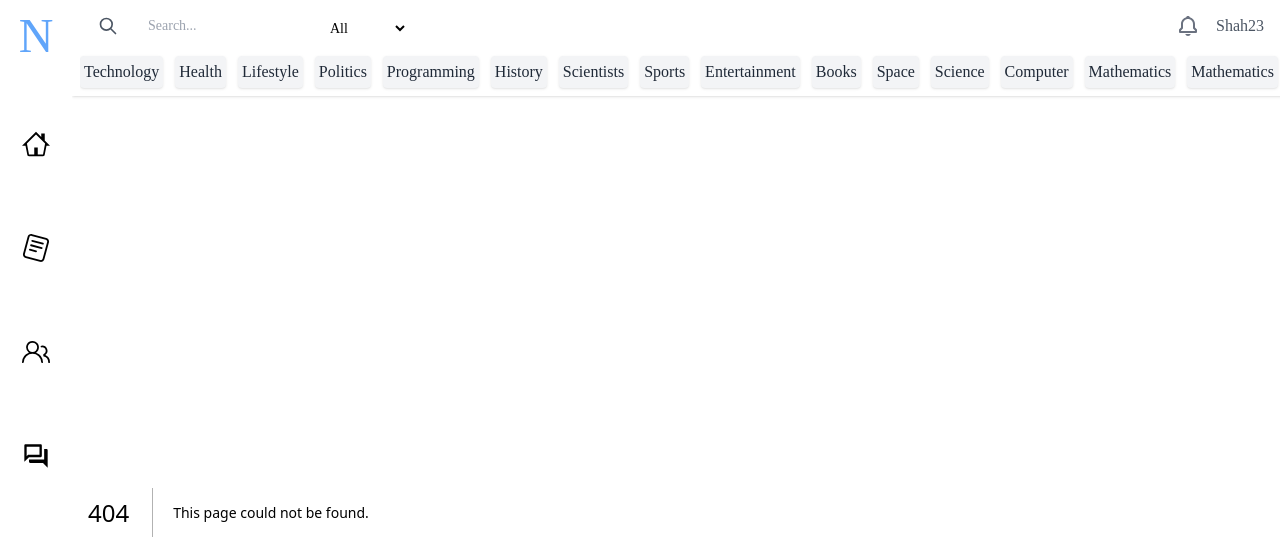
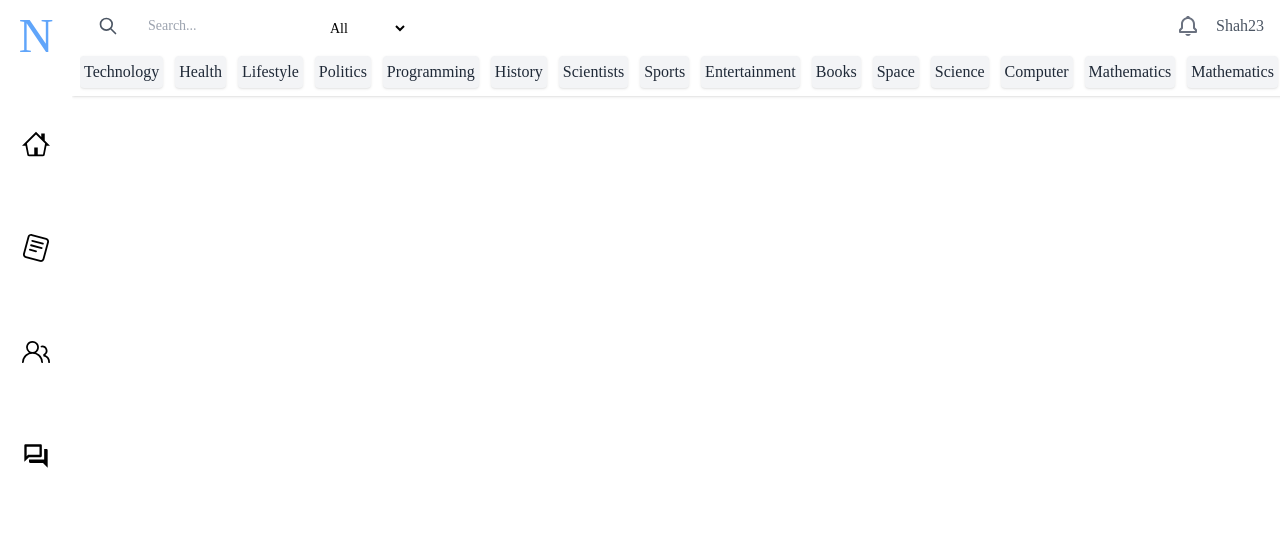
Before and after one commit to shahwaiz-kareem/Netcico, a Next.js app: page /articles/1 in a window 1280 px wide. Before the commit this address had no page. Shown: the top 560 px of the page. Built offline with nearby package versions, Linux system fonts and the light colour scheme.

Commit message:
add some features

```diff
--- /dev/null
+++ b/src/app/articles/[slug]/page.jsx
@@ -0,0 +1,11 @@
+import React from 'react'
+
+const Page = () => {
+  return (
+    <>
+     <div className='flex'></div>
+    </>
+  )
+}
+
+export default Page
--- a/src/app/layout.jsx
+++ b/src/app/layout.jsx
@@ -16,12 +16,12 @@ export default function RootLayout({ children }) {
     <html lang="en" >
       <link rel="icon" href="/favicon.ico" sizes="any" />
       <body className={inter.className + "overflow-x-hidden"} >
-        <div className="h-screen -full w-full bg-white relative flex overflow-hidden">
+        <div className="h-screen w-screen bg-white  flex overflow-hidden">
           <Sidebar />
-          <div className="w-full h-full flex flex-col justify-between">
+          <div className="w-screen h-full flex flex-col justify-between">
             <Header />
-            <main className="max-w-full h-full flex relative overflow-y-hidden">
-              <div className="h-full w-screen lg:w-[91vw] xl:w-[93vw] 2xl:w-[99-vw]  m-4 flex flex-wrap items-start justify-start rounded-tl grid-flow-col auto-cols-max  overflow-y-scroll">
+            <main className=" h-full flex  overflow-y-hidden">
+              <div className="h-full w-screen  lg:w-[93vw] m-4 flex flex-wrap items-start justify-start rounded-tl grid-flow-col auto-cols-max  overflow-y-scroll">
                 {children}
               </div>
             </main>
@@ -32,3 +32,5 @@ export default function RootLayout({ children }) {
     </html>
   )
 }
+
+// lg:w-[91vw] xl:w-[93vw] 2xl:w-[99-vw]
```
Also changed, not shown: src/components/layout/Sidebar.jsx (+8 -8 lines).
